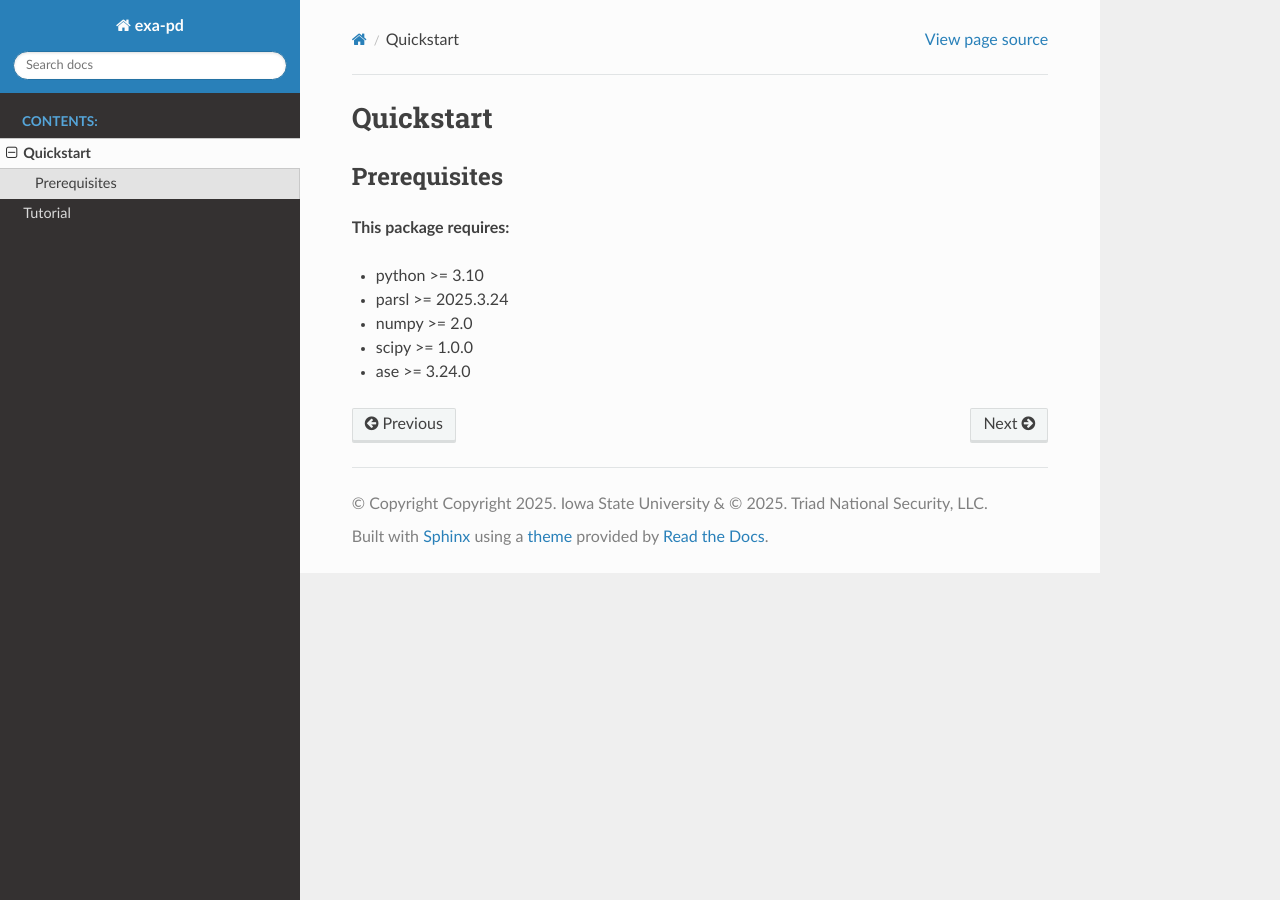
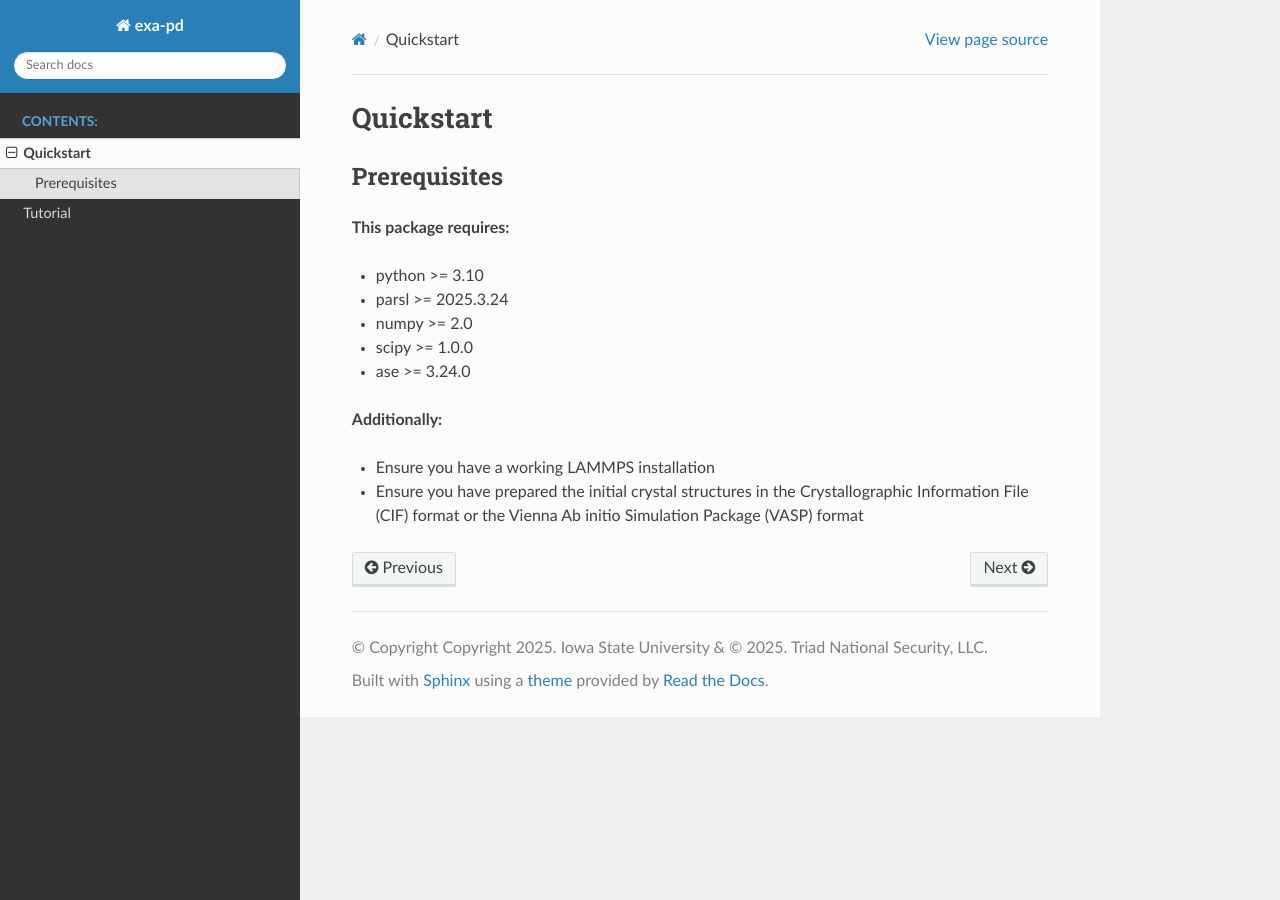
Before and after one commit to ML-AMD/exa-pd, a Sphinx documentation site: the page built from docs/source/quickstart.rst, in a window 1280 px wide. Built offline with Sphinx 7.4.7 and the Read the Docs theme 3.1.0, drawn with Linux system fonts in a browser that asks for light colours.

Commit message:
Update quickstart.rst

```diff
--- a/docs/source/quickstart.rst
+++ b/docs/source/quickstart.rst
@@ -10,3 +10,8 @@ Prerequisites
 - numpy >= 2.0
 - scipy >= 1.0.0
 - ase >= 3.24.0
+
+**Additionally:**
+
+- Ensure you have a working LAMMPS installation
+- Ensure you have prepared the initial crystal structures in the Crystallographic Information File (CIF) format or the Vienna Ab initio Simulation Package (VASP) format
```
